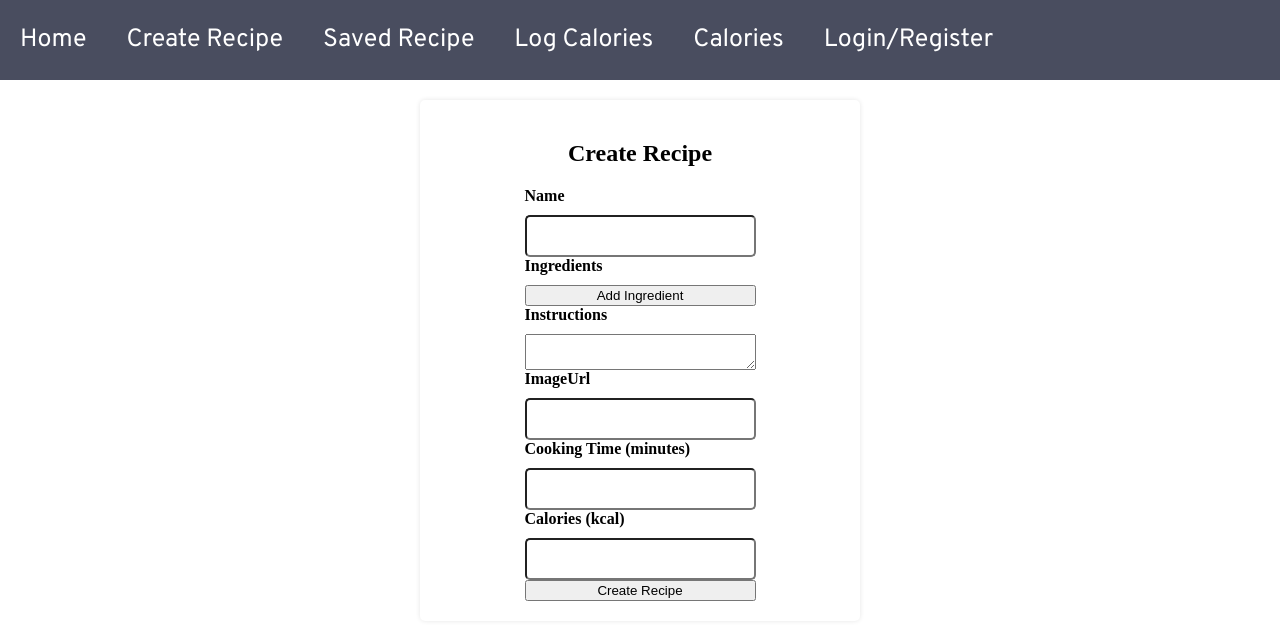
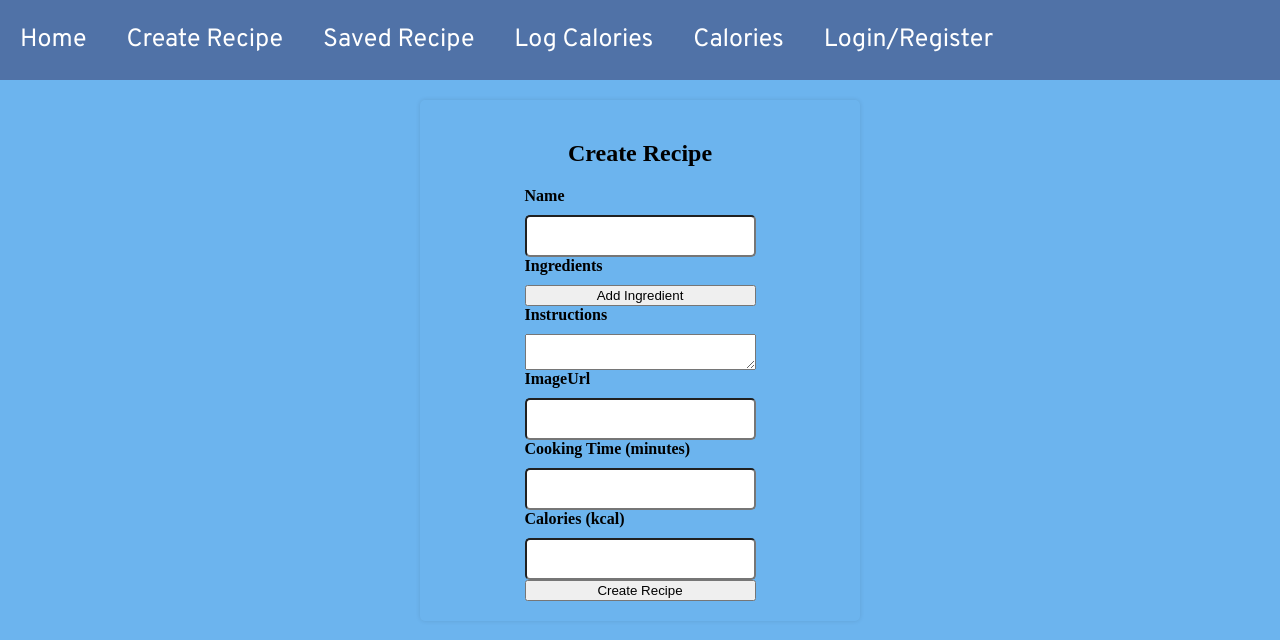
Before and after one commit to pth1209/culinary_fitness_tracker, a React (Create React App) app in the folder frontend/: page /create-recipe in a window 1280 px wide. Shown: the top 640 px of the page. Built offline with nearby package versions, Linux system fonts and the light colour scheme.

Commit message:
edit css

```diff
--- a/frontend/src/App.css
+++ b/frontend/src/App.css
@@ -11,6 +11,7 @@
 body {
   margin: 0;
   padding: 0;
+  background-color: #6CB4EE;
   height: 100%
 }
 
@@ -18,7 +19,7 @@ body {
   margin: 0;
   width: 100%;
   height: 80px;
-  background-color: #494D5F;
+  background-color: #5072A7;
   display: flex;
   justify-content: left;
   align-items: center;
@@ -79,7 +80,6 @@ input {
   justify-content: center;
   align-items: center;
   padding: 20px;
-  background-color: white;
   border-radius: 5px;
   box-shadow: 0 0 5px rgba(0, 0, 0, 0.1);
   margin: 20px;
```
